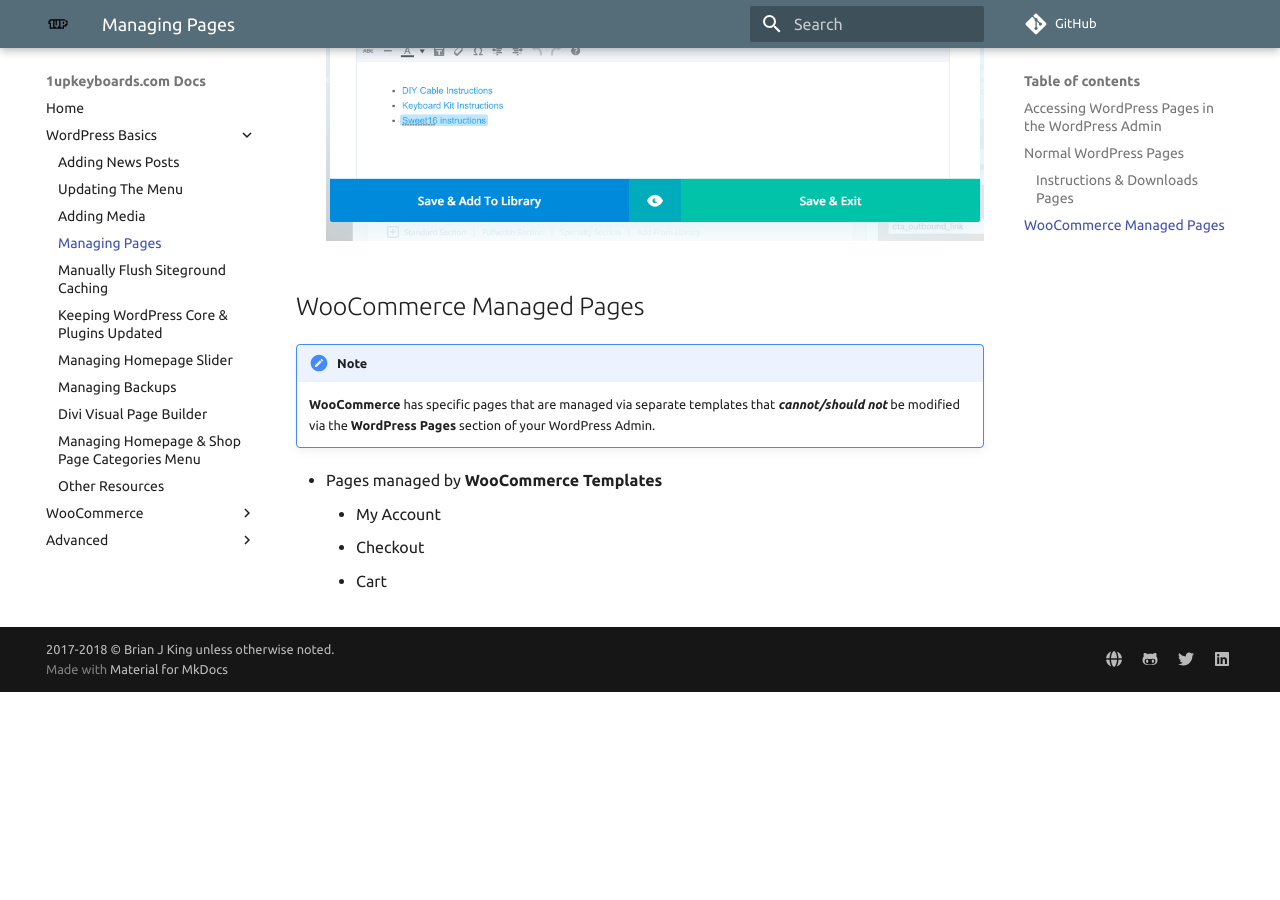
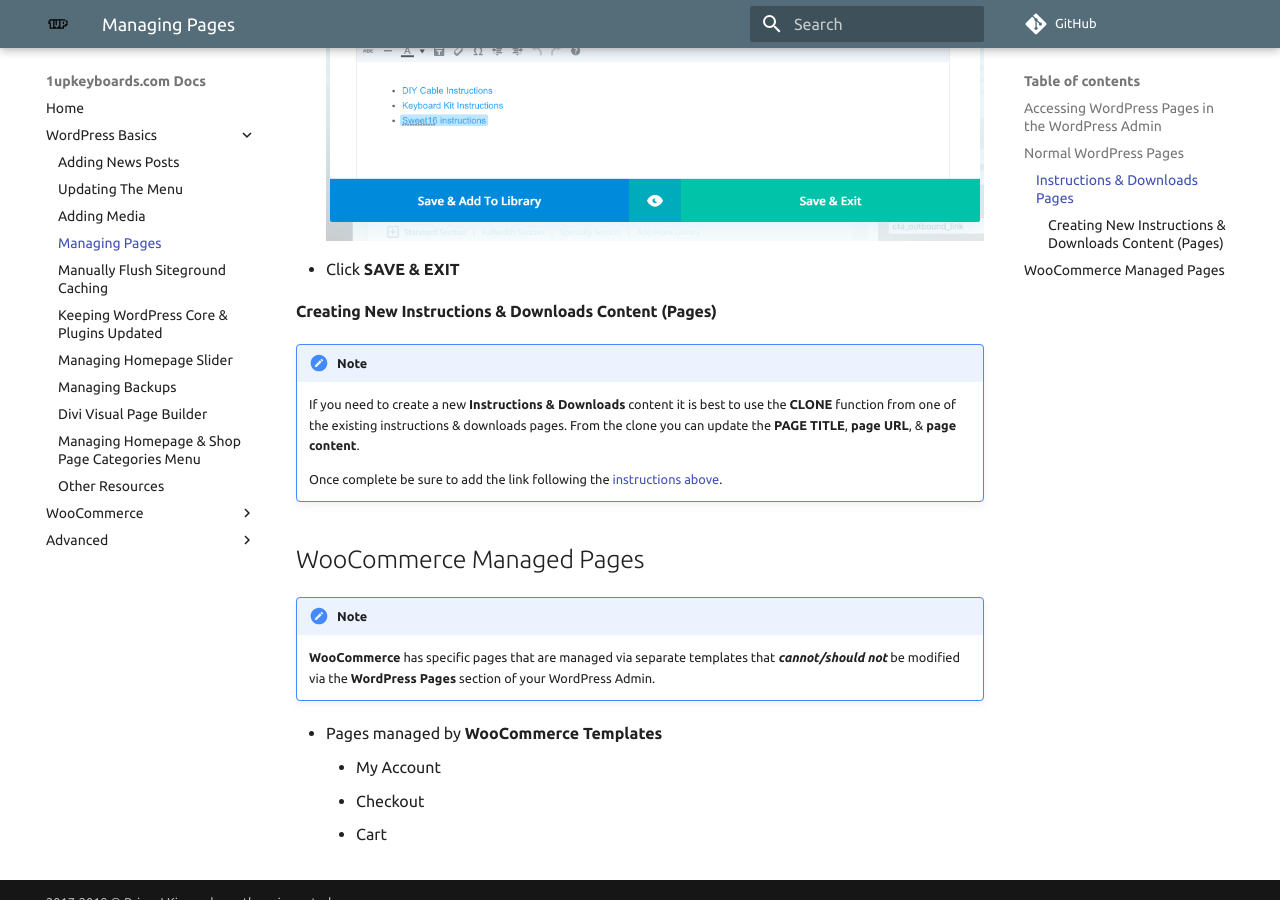
Before and after one commit to brianjking/1upkeyboard-docs, an MkDocs documentation site: the page built from docs/wordpress-basics/managing-pages.md, in a window 1280 px wide and 900 px high, scrolled down 1208 px. Built offline with MkDocs 1.6.1 and Material for MkDocs 9.7.7, drawn with Linux system fonts in a browser that asks for light colours; comment, search, counter and statistics services are not loaded; old or Windows-style settings are respelled for this version of MkDocs; before the commit the page ends 1900 px from its top, so only the background shows below that.

Commit message:
Instructions & Downloads completition

```diff
--- a/docs/wordpress-basics/managing-pages.md
+++ b/docs/wordpress-basics/managing-pages.md
@@ -16,9 +16,18 @@
 * Login to **WordPress Admin**
 * Click on **Pages** --> **All Pages**
 * Select the **Instructions & Downloads Page**
-![Upsells & Cross-sells](../images/select-page-edit.png)
+![Select Page to Edit](../images/select-page-edit.png)
 * Add or update links using the Divi Editor as seen below.
-![Upsells & Cross-sells](../images/page-editing.png)
+![Editing Page](../images/page-editing.png)
+* Click **SAVE & EXIT**
+
+#### Creating New Instructions & Downloads Content (Pages)
+
+!!! note
+ 	If you need to create a new **Instructions & Downloads** content it is best to use the **CLONE** function from one of the existing instructions & downloads pages. From the clone you can update the **PAGE TITLE**, **page URL**, & **page content**.
+
+ 	Once complete be sure to add the link following the [instructions above](https://brianjking.github.io/1upkeyboard-docs/wordpress-basics/managing-pages/#instructions-downloads-pages).
+
 
 ## WooCommerce Managed Pages
 
```
